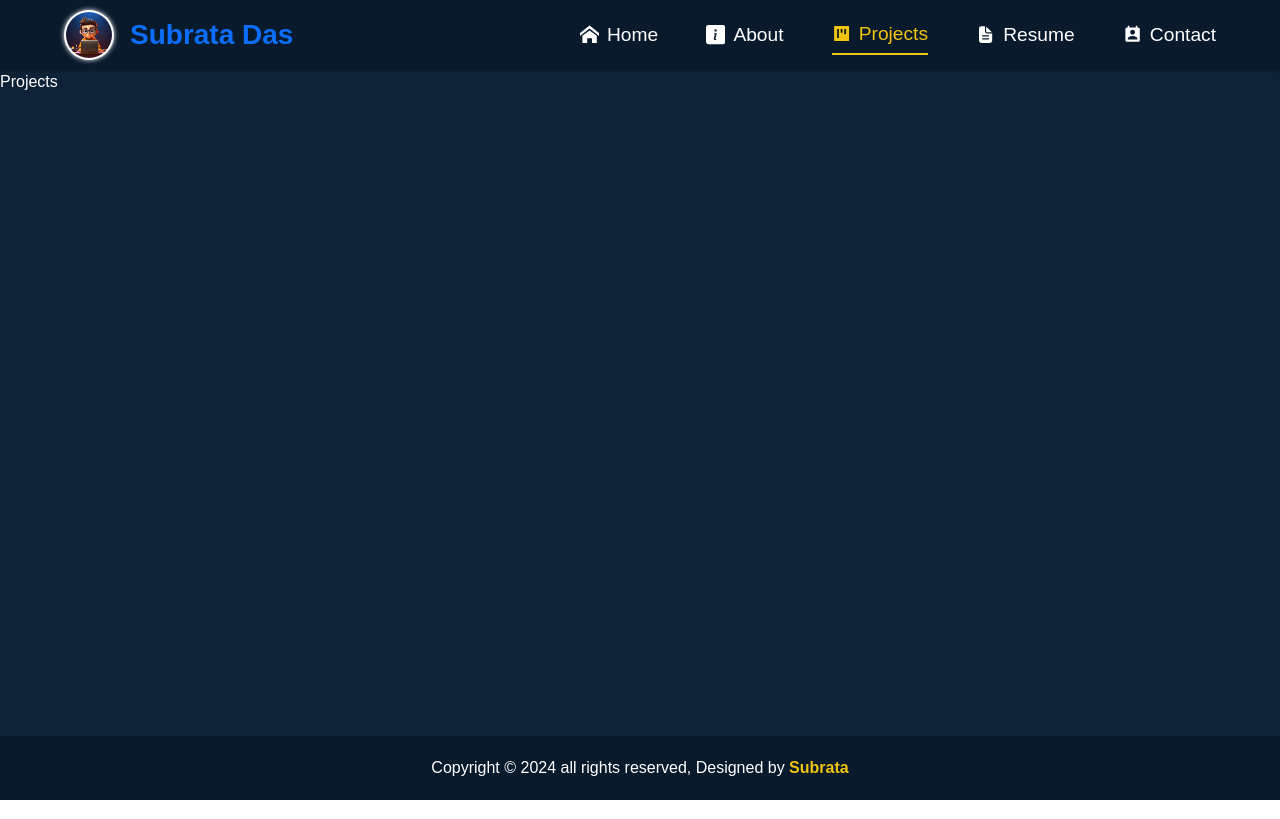
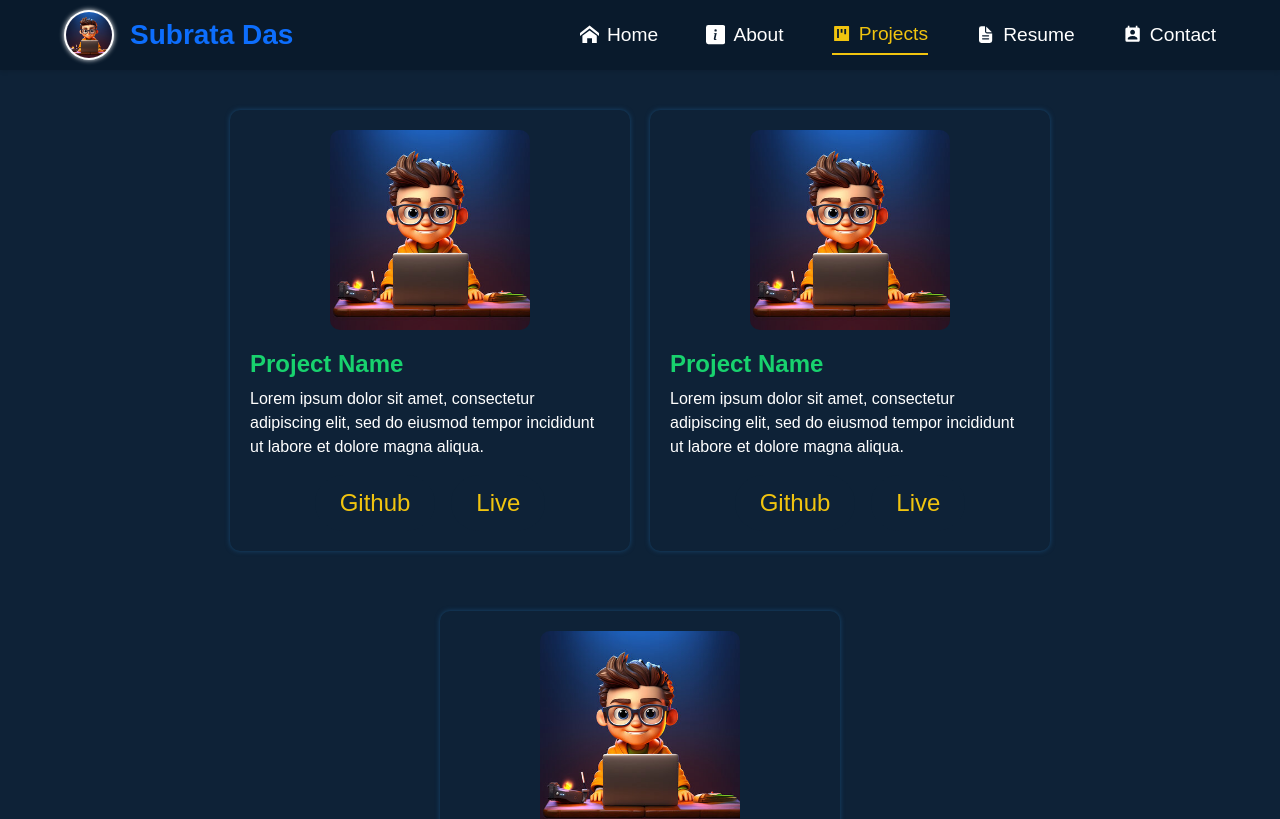
Before and after one commit to Subrata2402/portfolio, a React (Vite) app: page /projects in a window 1280 px wide. Shown: the top 819 px of the page. Built offline with nearby package versions, Linux system fonts and the light colour scheme.

Commit message:
update readme file

```diff
--- /dev/null
+++ b/src/portfolio/Projects.css
@@ -0,0 +1,104 @@
+.project {
+    padding: 20px 5%;
+    display: flex;
+    flex-wrap: wrap;
+    gap: 20px;
+    justify-content: center;
+}
+
+.project .project-card {
+    display: flex;
+    flex-wrap: wrap;
+    max-width: 400px;
+    align-items: center;
+    gap: 20px;
+    border-radius: 10px;
+    padding: 20px;
+    box-shadow: 0 0 5px #174770;
+    margin: 20px 0;
+    overflow: auto;
+    justify-content: center;
+    transition: all 0.3s ease;
+}
+
+.project .project-card:hover {
+    box-shadow: 0 0 20px #18d26e;
+    transform: scaleY(1.05);
+}
+
+.project .project-card img {
+    width: 200px;
+    height: 200px;
+    border-radius: 10px;
+    object-fit: cover;
+}
+
+.project .project-card .project-info {
+    width: 100%;
+}
+
+.project .project-card .project-info h3 {
+    font-size: 24px;
+    font-weight: 700;
+    color: #18d26e;
+}
+
+.project .project-card .project-info p {
+    font-size: 16px;
+    color: #fff;
+}
+
+.project .project-card .project-info a {
+    color: #f1c40f;
+    font-size: 1.2rem;
+    font-weight: 500;
+    padding: 10px 25px;
+    display: flex;
+    align-items: center;
+    gap: 0.5rem;
+    transition: all 0.3s ease;
+    background-color: #0e2237;
+    border-radius: 50px;
+}
+
+.project .project-card .project-info a:hover {
+    box-shadow: 0 0 20px;
+}
+
+.project .project-card .project-info .project-links {
+    display: flex;
+    justify-content: center;
+    gap: 1rem;
+}
+
+.project .project-card .project-info .project-links a {
+    color: #f1c40f;
+    font-size: 1.5rem;
+    transition: all 0.3s ease;
+}
+
+.project .project-card .project-info .project-links a:hover {
+    color: #18d26e;
+    text-shadow: 0 0 20px #18d26e;
+}
+
+/* .project .project-card .project-info .project-links a:last-child {
+    margin-left: auto;
+} */
+
+.project .project-card .project-info .project-links a:last-child:hover {
+    color: #e74c3c;
+    text-shadow: 0 0 20px #e74c3c;
+}
+
+.project .project-card .project-info .project-links a:last-child i {
+    font-size: 1.5rem;
+}
+
+.project .project-card .project-info .project-links a:last-child:hover i {
+    color: #e74c3c;
+}
+
+.project .project-card .project-info .project-links a:last-child:hover {
+    color: #e74c3c;
+}
--- a/src/portfolio/Projects.jsx
+++ b/src/portfolio/Projects.jsx
@@ -1,4 +1,5 @@
-import React, { useEffect } from 'react'
+import React, { useEffect } from 'react';
+import './Projects.css';
 
 function Projects() {
     useEffect(() => {
@@ -6,7 +7,47 @@ function Projects() {
     });
 
     return (
-        <div>Projects</div>
+        <div className="project">
+            <div className="project-card">
+                <img src="profile.jpg" alt="profile" />
+                <div className="project-info">
+                    <h3>Project Name</h3>
+                    <p>
+                        Lorem ipsum dolor sit amet, consectetur adipiscing elit, sed do eiusmod tempor incididunt ut labore et dolore magna aliqua.
+                    </p>
+                    <div className="project-links">
+                        <a href="https://www.github.com/Subrata2402" target="_blank" rel="noreferrer">Github</a>
+                        <a href="https://www.github.com/Subrata2402" target="_blank" rel="noreferrer">Live</a>
+                    </div>
+                </div>
+            </div>
+            <div className="project-card">
+                <img src="profile.jpg" alt="profile" />
+                <div className="project-info">
+                    <h3>Project Name</h3>
+                    <p>
+                        Lorem ipsum dolor sit amet, consectetur adipiscing elit, sed do eiusmod tempor incididunt ut labore et dolore magna aliqua.
+                    </p>
+                    <div className="project-links">
+                        <a href="https://www.github.com/Subrata2402" target="_blank" rel="noreferrer">Github</a>
+                        <a href="https://www.github.com/Subrata2402" target="_blank" rel="noreferrer">Live</a>
+                    </div>
+                </div>
+            </div>
+            <div className="project-card">
+                <img src="profile.jpg" alt="profile" />
+                <div className="project-info">
+                    <h3>Project Name</h3>
+                    <p>
+                        Lorem ipsum dolor sit amet, consectetur adipiscing elit, sed do eiusmod tempor incididunt ut labore et dolore magna aliqua.
+                    </p>
+                    <div className="project-links">
+                        <a href="https://www.github.com/Subrata2402" target="_blank" rel="noreferrer">Github</a>
+                        <a href="https://www.github.com/Subrata2402" target="_blank" rel="noreferrer">Live</a>
+                    </div>
+                </div>
+            </div>
+        </div>
     )
 }
 
```
Also changed, not shown: 2 other files (tests, documents, lock files or other folders).
